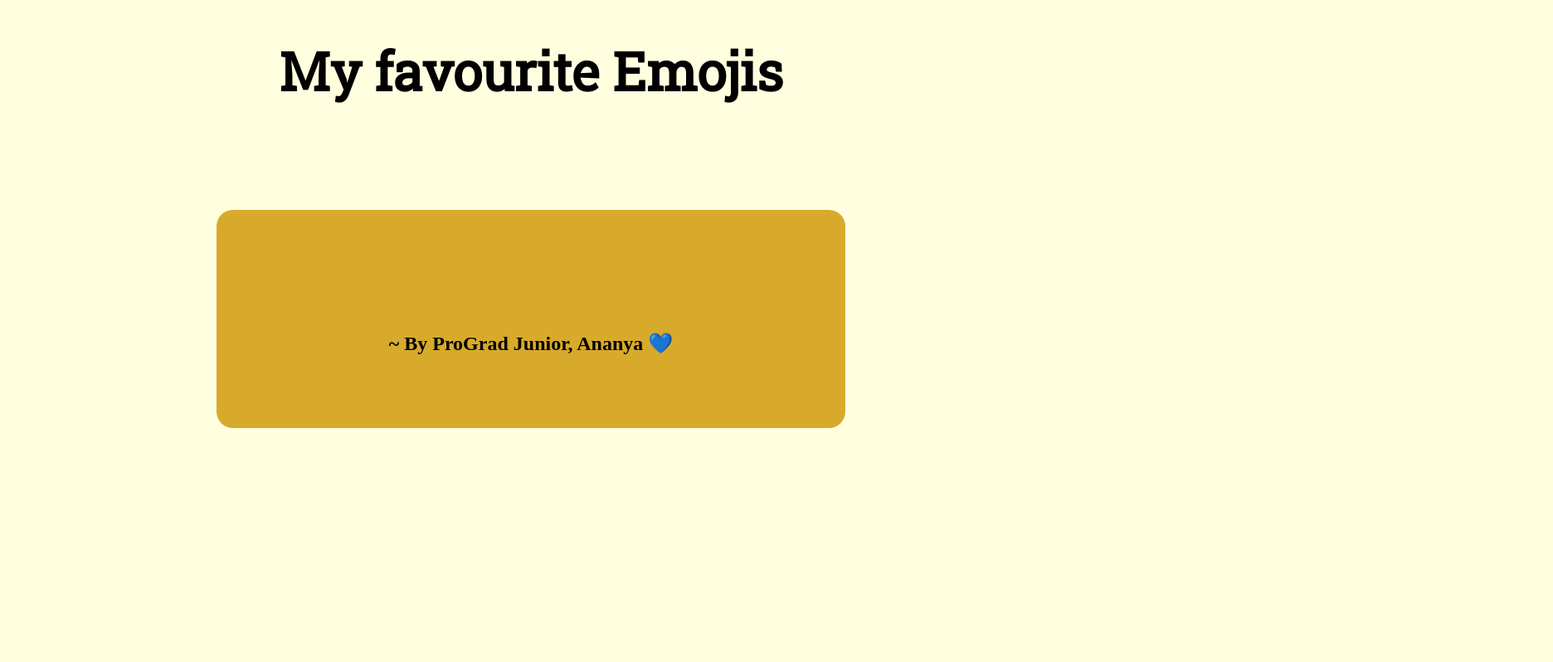
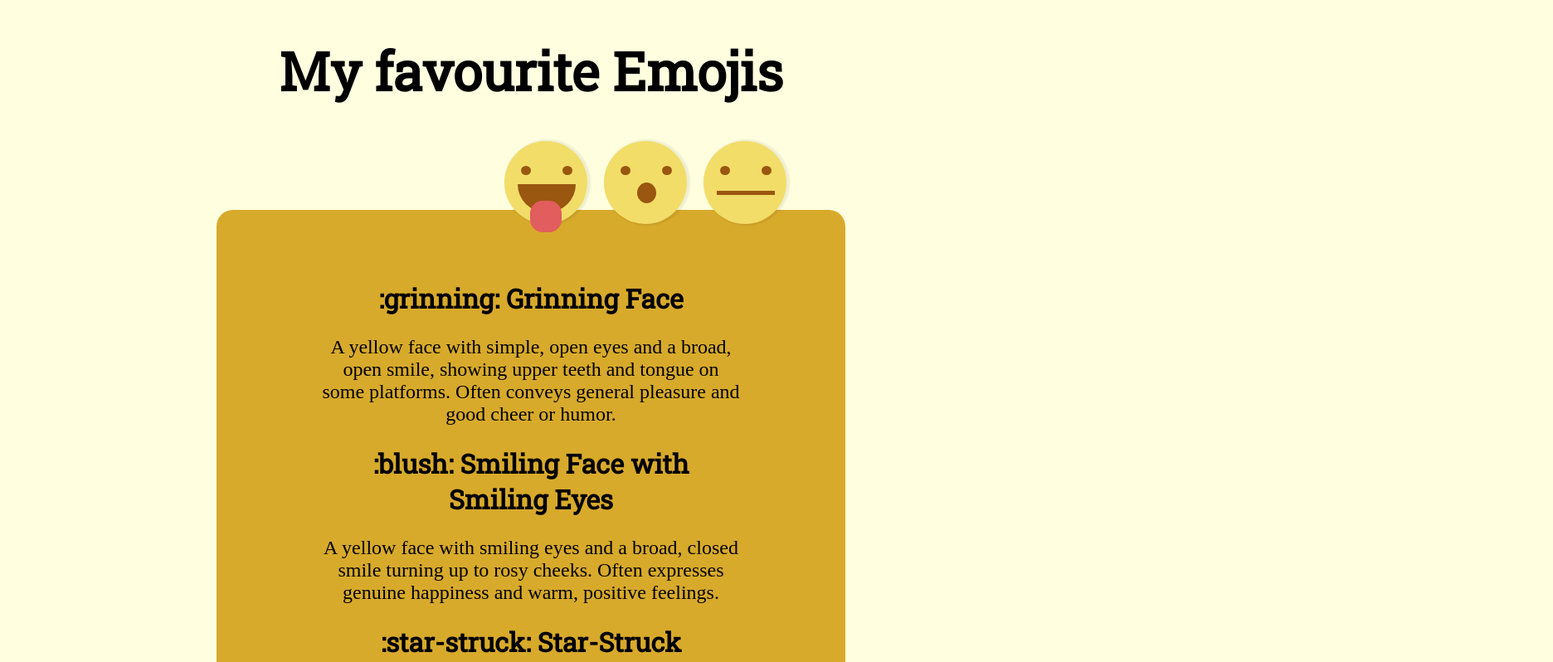
Before and after one commit to zoyamadathiparambil/COE_S27-S28_Boilerplate, a plain HTML site: page index.html in a window 1280 px wide. Shown: the top 798 px of the page at 83% size, 1872 px wide, since content can reach past the window. Drawn offline with Linux system fonts and the light colour scheme.

Commit message:
Add files via upload

```diff
--- a/index.html
+++ b/index.html
@@ -6,44 +6,54 @@
     <link rel="stylesheet" href="style.css">
     <title>My Favt Emojis</title>
 </head>
-
 <body>
     <h1 id="heading">My favourite Emojis</h1>
-
     <div class="wrapper">
         <!-- Iteration 1: Create the first Emoji  -->
-
-
+        <div class="wrapper">
+            <div class="emoji-face">
+                <div class="eye1"></div>
+                <div class="eye2"></div>
+                <div class="mouth">
+                    <div class="tongue"></div>
+                </div>
+            </div>
         <!-- Iteration 2: Create the 2nd Shock Emoji face  -->
-
-
-
+        <div class="emoji-face">
+            <div class="eye1"></div>
+            <div class="eye2"></div>
+            <div class="mouth-shock">
+            </div>
+        </div>
         <!-- Iteration 3: Create the 3rd SpeechLess Emoji face -->
-
-
+        <div class="emoji-face">
+            <div class="eye1"></div>
+            <div class="eye2"></div>
+            <div class="mouth-speechless">
+            </div>
+        </div>
     </div>
-
+    </div>
     <div class="write-up">
         <!-- Iteration 4: Complete this iteration by adding your 3 favt emoji name in h3 tag & emoji description in p tag -->
         <div>
-            <h1></h1>
-            <p></p>
+            <h1>:grinning: Grinning Face</h1>
+            <p>A yellow face with simple, open eyes and a broad, open smile, showing upper teeth and tongue on some
+                platforms. Often conveys general pleasure and good cheer or humor.</p>
         </div>
-
         <div>
-            <h1></h1>
-            <p></p>
+            <h1>:blush: Smiling Face with Smiling Eyes</h1>
+            <p>A yellow face with smiling eyes and a broad, closed smile turning up to rosy cheeks. Often expresses
+                genuine happiness and warm, positive feelings.</p>
         </div>
-
         <div>
-            <h1></h1>
-            <p></p>
+            <h1>:star-struck: Star-Struck</h1>
+            <p>A yellow face with a broad, open smile, showing upper teeth on most platforms, with stars for eyes, as if
+                seeing a beloved celebrity. Color of stars widely varies by platform, though commonly gold or red. May
+                express that someone or something is amazing, fascinating, impressive, or exciting.</p>
         </div>
-
         <br><br>
-
-        <p><b> ~ By ProGrad Junior, Ananya 💙</b></p>
+        <p><b> ~ By ProGrad Junior, Ananya :blue_heart:</b></p>
     </div>
 </body>
-
 </html>
--- a/style.css
+++ b/style.css
@@ -43,23 +43,89 @@ p {
 }
 
 /* Itearation 1: Create the emoji face by stylish the class .emoji-face */
-
+.emoji-face {
+    background: #F2DD68;
+    height: 100px;
+    width: 100px;
+    border-radius: 50%;
+    box-shadow: 2px 0px 2px 2px rgba(0, 0, 0, 0.07);
+    position: relative;
+}
 
 /* Iteration 2:  Create the eye for the emoji by stylish the class .eye1 & .eye2*/
+.eye1 {
+    background: #995710;
+    height: 11px;
+    width: 12px;
+    border-radius: 50%;
+    position: absolute;
+    top: 30px;
+    left: 20px;
+}
 
-
+.eye2 {
+    background: #995710;
+    height: 11px;
+    width: 12px;
+    border-radius: 50%;
+    position: absolute;
+    top: 30px;
+    left: 70px;
+}
 
 /* Iteration 3:  Create the mouth for the 1st emoji by stylish the class .mouth */
-
+.mouth{
+    background: #995710;
+    height: 34px;
+    width: 70px;
+    position: absolute;
+    top: 52px;
+    left: 16px;
+    z-index: 1;
+    border-radius: 0 0 90px 90px;
+}
 
 /* Iteration 4:  Create the tongue for the 1st emoji by stylish the class .tongue */
+.tongue{
+    background-color: #e25d5d;
+    width: 38px;
+    height: 38px;
+    border-radius: 40%;
+    position: absolute;
+    top: 20px;
+    left: 15px;
+    z-index: 2;
+}
 
+/* Iteration 5:  Create the mouth for the 2nd emoji by stylish the class .mouth */
+.mouth-shock{
+    background: #995710;
+    height: 25px;
+    width: 23px;
+    position: absolute;
+    top: 50px;
+    left: 40px;
+    border-radius: 50%;
+}
 
-
-/* Iteration 5:  Create the mouth for the 1st emoji by stylish the class .mouth */
-
-
-/* Iteration 6:  Create the mouth for the 1st emoji by stylish the class .mouth */
-
+/* Iteration 6:  Create the mouth for the 3rd emoji by stylish the class .mouth */
+.mouth-speechless{
+    background: #995710;
+    height: 5px;
+    width: 70px;
+    position: absolute;
+    top: 60px;
+    left: 16px;
+}
 
 /* Iteration 7: Placing the emoji one after another using float property */
+.emoji-face{
+    float: left;
+    margin: 0px 20px 0px 0px;
+}
+
+.wrapper{
+    position: relative;
+    top: 0px;
+    left: 300px;
+}
```
